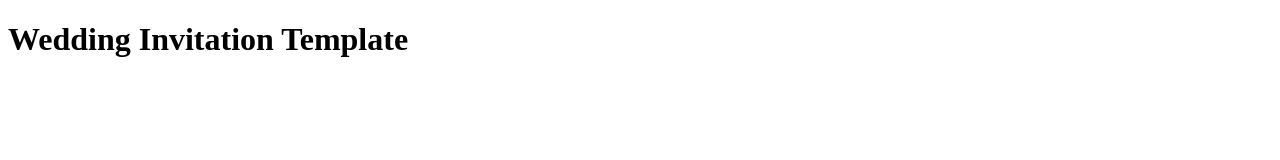
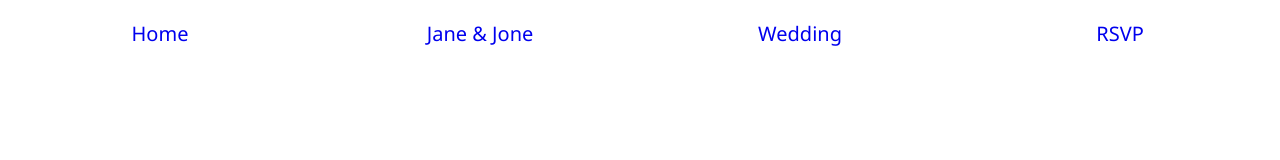
Before and after one commit to mosharofhossain1/Wedding-Invitation-Template, a plain HTML site: page index.html in a window 1280 px wide. Drawn offline with Linux system fonts and the light colour scheme.

Commit message:
heder done

```diff
--- a/assets/css/style.css
+++ b/assets/css/style.css
@@ -0,0 +1,54 @@
+/* Default css style */
+*,
+::after,
+::before,
+a,
+li {
+    margin: 0;
+    padding: 0;
+    text-decoration: none;
+    list-style: none;
+    box-sizing: border-box;
+}
+
+.container {
+    max-width: 1200px;
+    width: 100%;
+    margin: 0 auto;
+}
+
+body {
+    font-family: 'Segoe UI', Tahoma, Geneva, Verdana, sans-serif;
+}
+
+/* Default css style end */
+
+/* Heder section style start */
+header {
+    background-color: white;
+}
+
+header ul {
+    display: flex;
+    justify-content: space-between;
+    align-items: center;
+}
+
+header ul li {
+    padding: 10px 20px;
+    width: 25%;
+}
+
+header ul li a {
+    padding: 10px 20px;
+    display: block;
+    text-align: center;
+    font-size: 20px;
+    transition: .4s;
+}
+
+header ul li a:hover {
+    background-color: #ccc;
+}
+
+/* Heder section style end */
--- a/index.html
+++ b/index.html
@@ -11,7 +11,16 @@
 </head>
 
 <body>
-    <h1>Wedding Invitation Template</h1>
+    <!-- Header section start -->
+    <header>
+        <ul>
+            <li><a href="#">Home</a></li>
+            <li><a href="#">Jane & Jone</a></li>
+            <li><a href="#">Wedding</a></li>
+            <li><a href="#">RSVP</a></li>
+        </ul>
+    </header>
+    <!-- Header section end -->
 </body>
 
 </html>
```
